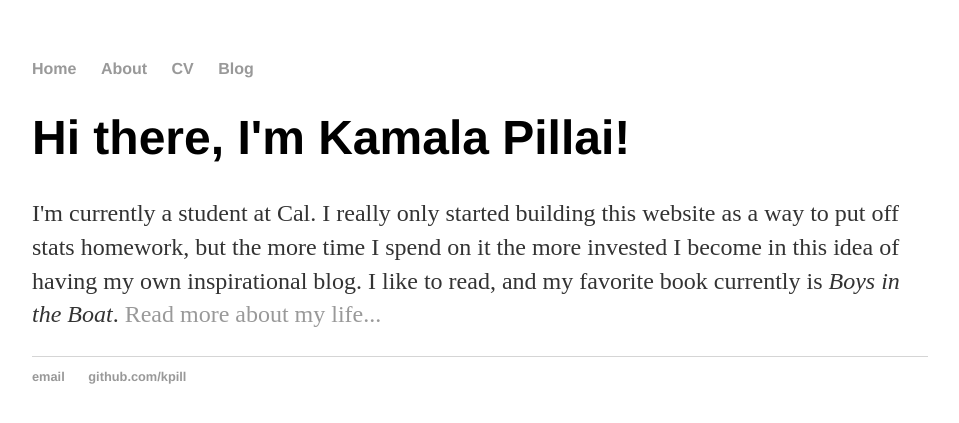
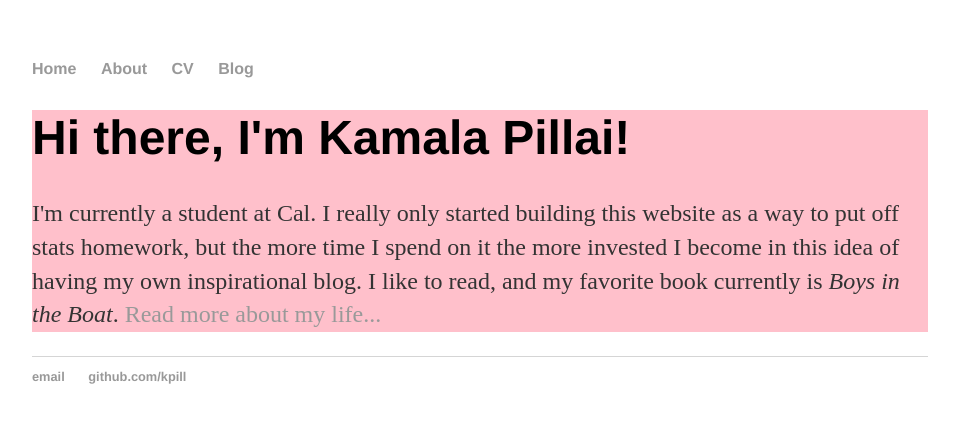
Before and after one commit to kpill/kpill.github.io, a Jekyll site: the page built from index.html, in a window 1280 px wide. Shown: the top 423 px of the page, without its empty margins (160-1119 px from the left). Built offline with Jekyll 4.4.1, drawn with Linux system fonts in a browser that asks for light colours.

Commit message:
Update main.css

```diff
--- a/css/main.css
+++ b/css/main.css
@@ -41,3 +41,7 @@ ul.posts {
 ul.posts li {
     list-style: none;
 }
+
+div {
+    background-color: pink;
+}
```
